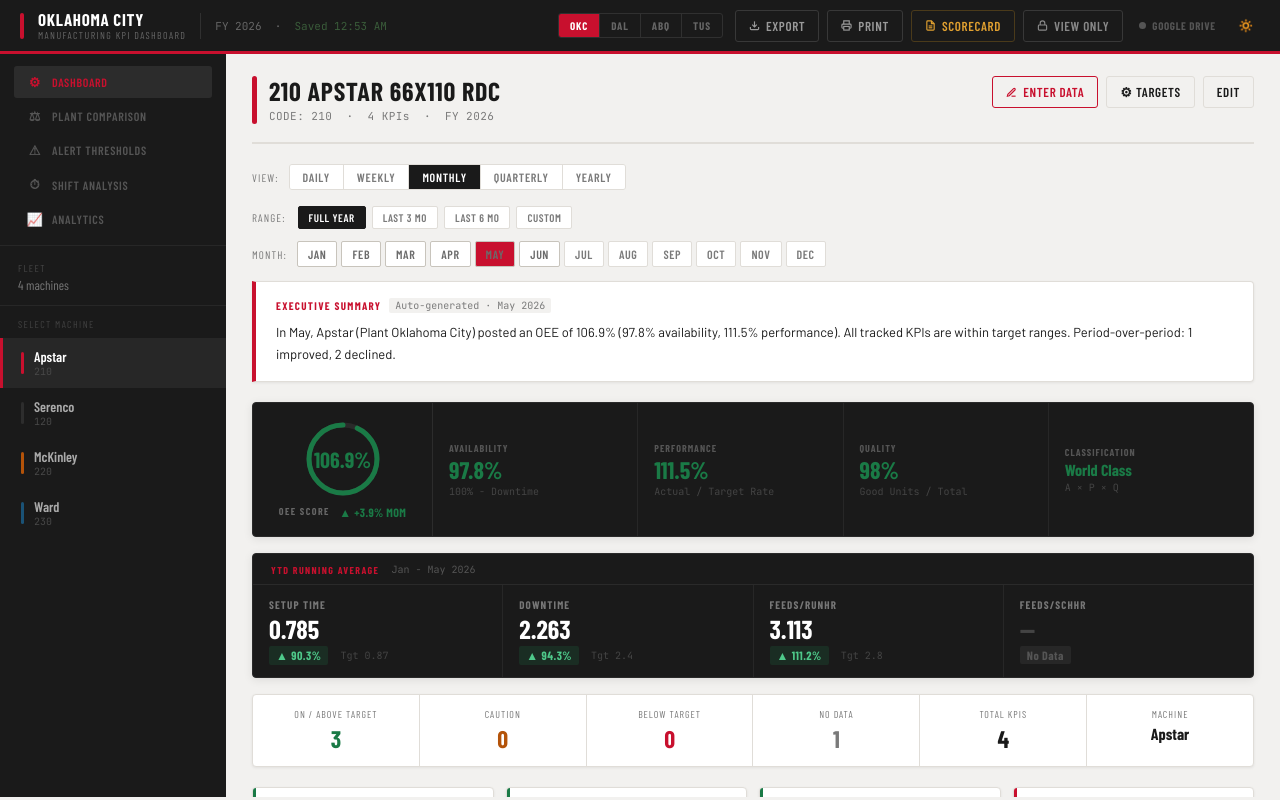
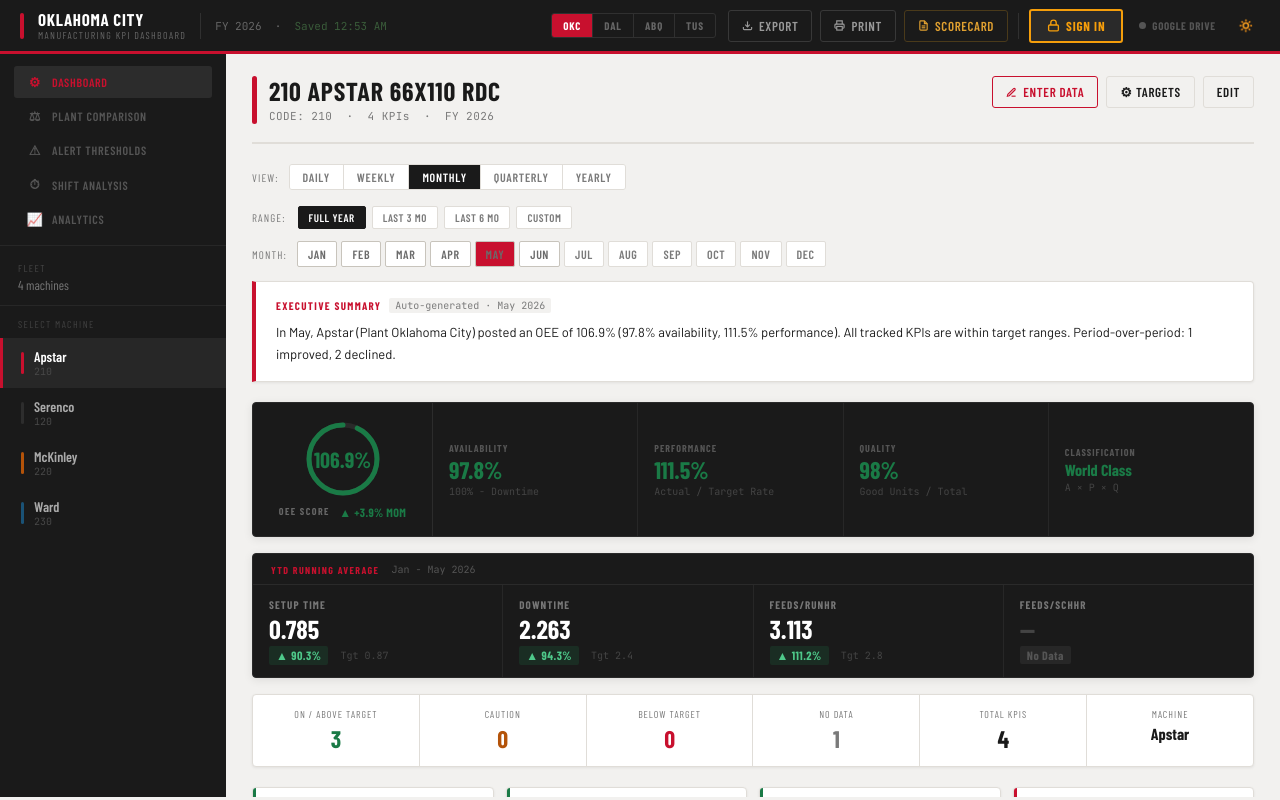
Before and after one commit to elgadson7520-crypto/KPI-Dashboard, a plain HTML site: page index.html in a window 1280 px wide. Drawn offline with nearby package versions, Linux system fonts and the light colour scheme; a web font is replaced by a local one.

Commit message:
Update index.html

```diff
--- a/index.html
+++ b/index.html
@@ -254,6 +254,8 @@
   .hdr-actions{gap:5px;}
   .hdr-actions .btn-ghost span,.hdr-actions .btn-ghost svg+*{display:none;}
   .hdr-actions .btn-ghost{padding:6px 10px;}
+  .editor-lock-btn{padding:6px 10px;font-size:11px;}
+  .editor-lock-btn span{display:none;}
   .plant-sw .plant-btn{padding:5px 8px;font-size:10px;}
   .btn-accent span{display:none;}
   .btn-accent{padding:7px 10px;}
@@ -362,6 +364,11 @@
 }
 .print-hdr{display:none;}
 .print-footer{display:none;}
+.editor-lock-btn{background:#2a2a2a;color:#f59e0b;border:2px solid #f59e0b;padding:7px 16px;font-size:13px;font-weight:700;letter-spacing:.06em;border-radius:3px;cursor:pointer;transition:all .2s;animation:lockPulse 2.5s ease-in-out 3;}
+.editor-lock-btn:hover{background:#f59e0b;color:#1a1a1a;transform:scale(1.04);}
+.editor-lock-btn.signed-in{background:rgba(26,122,70,.15);color:#4ec98a;border-color:#4ec98a;animation:none;}
+.editor-lock-btn.signed-in:hover{background:#4ec98a;color:#1a1a1a;}
+@keyframes lockPulse{0%,100%{box-shadow:0 0 0 0 rgba(245,158,11,0);}50%{box-shadow:0 0 0 6px rgba(245,158,11,.25);}}
 .editor-bar{display:none;padding:4px 18px;background:#1a3a1a;border-bottom:1px solid #2a5c2a;font-family:'Barlow Condensed',sans-serif;font-size:11px;color:#4ec98a;text-transform:uppercase;letter-spacing:.1em;font-weight:700;align-items:center;gap:12px;}
 .editor-bar.active{display:flex;}
 .editor-bar a{color:#6ee6a8;cursor:pointer;text-decoration:underline;font-size:10px;letter-spacing:.06em;}
@@ -396,8 +403,9 @@
       Reset
     </button>
     <button class="btn btn-accent editor-only" onclick="openAddMachineModal()"><svg width="11" height="11" viewBox="0 0 24 24" fill="none" stroke="currentColor" stroke-width="2.5"><line x1="12" y1="5" x2="12" y2="19"/><line x1="5" y1="12" x2="19" y2="12"/></svg><span>Add Machine</span></button>
-    <button class="btn btn-ghost" id="editorToggleBtn" onclick="promptEditorLogin()" title="Toggle editor / view-only mode" style="color:#888;border-color:#383838;">
-      <svg width="11" height="11" viewBox="0 0 24 24" fill="none" stroke="currentColor" stroke-width="2.5"><rect x="3" y="11" width="18" height="11" rx="2" ry="2"/><path d="M7 11V7a5 5 0 0 1 10 0v4"/></svg><span>View Only</span>
+    <div style="width:1px;height:26px;background:#303030;margin:0 2px;"></div>
+    <button class="btn editor-lock-btn" id="editorToggleBtn" onclick="promptEditorLogin()" title="Toggle editor / view-only mode">
+      <svg width="13" height="13" viewBox="0 0 24 24" fill="none" stroke="currentColor" stroke-width="2.5"><rect x="3" y="11" width="18" height="11" rx="2" ry="2"/><path d="M7 11V7a5 5 0 0 1 10 0v4"/></svg><span>Sign In</span>
     </button>
     <div class="sp-status" id="spStatus" onclick="openGDriveModal()" title="Google Drive backup settings">
       <div class="sp-dot disconnected" id="spDot"></div>
@@ -598,15 +606,22 @@ function applyEditorUI(){
   const ed=isEditor();
   document.querySelectorAll('.editor-only').forEach(el=>{el.style.display=ed?'':'none';});
   document.querySelectorAll('.viewer-hide').forEach(el=>{el.style.display=ed?'none':'';});
-  const bar=document.getElementById('editorBar');
-  if(bar)bar.classList.toggle('active',ed);
   const lockBtn=document.getElementById('editorToggleBtn');
   if(lockBtn){
-    lockBtn.innerHTML=ed?'<svg width="11" height="11" viewBox="0 0 24 24" fill="none" stroke="currentColor" stroke-width="2.5"><rect x="3" y="11" width="18" height="11" rx="2" ry="2"/><path d="M7 11V7a5 5 0 0 1 10 0v4"/></svg><span>Editor</span>':'<svg width="11" height="11" viewBox="0 0 24 24" fill="none" stroke="currentColor" stroke-width="2.5"><rect x="3" y="11" width="18" height="11" rx="2" ry="2"/><path d="M7 11V7a5 5 0 0 1 10 0v4"/></svg><span>View Only</span>';
-    lockBtn.style.color=ed?'#4ec98a':'#888';
-    lockBtn.style.borderColor=ed?'#2a5c3a':'#383838';
-    lockBtn.onclick=ed?logoutEditor:promptEditorLogin;
+    if(ed){
+      lockBtn.innerHTML='<svg width="13" height="13" viewBox="0 0 24 24" fill="none" stroke="currentColor" stroke-width="2.5"><rect x="3" y="11" width="18" height="11" rx="2" ry="2"/><path d="M7 11V7a5 5 0 0 1 9.9 1"/></svg><span>Editor ✓</span>';
+      lockBtn.classList.add('signed-in');
+      lockBtn.onclick=logoutEditor;
+      lockBtn.title='Signed in as editor — click to sign out';
+    }else{
+      lockBtn.innerHTML='<svg width="13" height="13" viewBox="0 0 24 24" fill="none" stroke="currentColor" stroke-width="2.5"><rect x="3" y="11" width="18" height="11" rx="2" ry="2"/><path d="M7 11V7a5 5 0 0 1 10 0v4"/></svg><span>Sign In</span>';
+      lockBtn.classList.remove('signed-in');
+      lockBtn.onclick=promptEditorLogin;
+      lockBtn.title='Sign in to add or edit data';
+    }
   }
+  const edBar=document.getElementById('editorBar');
+  if(edBar){edBar.classList.toggle('active',ed);}
   renderSidebar();
 }
 
```
